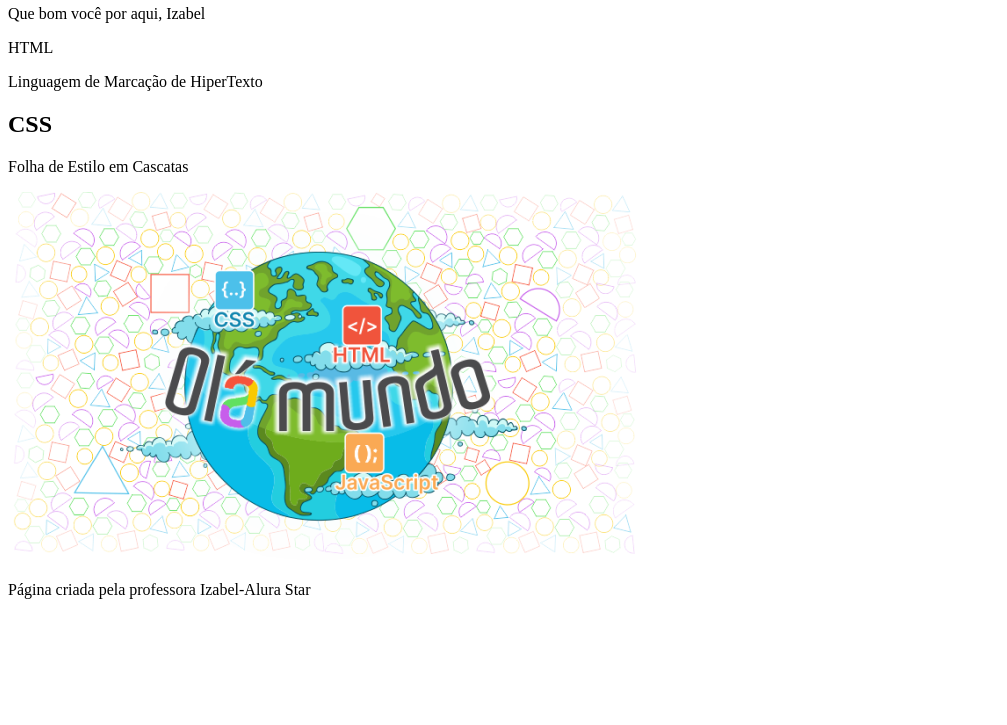
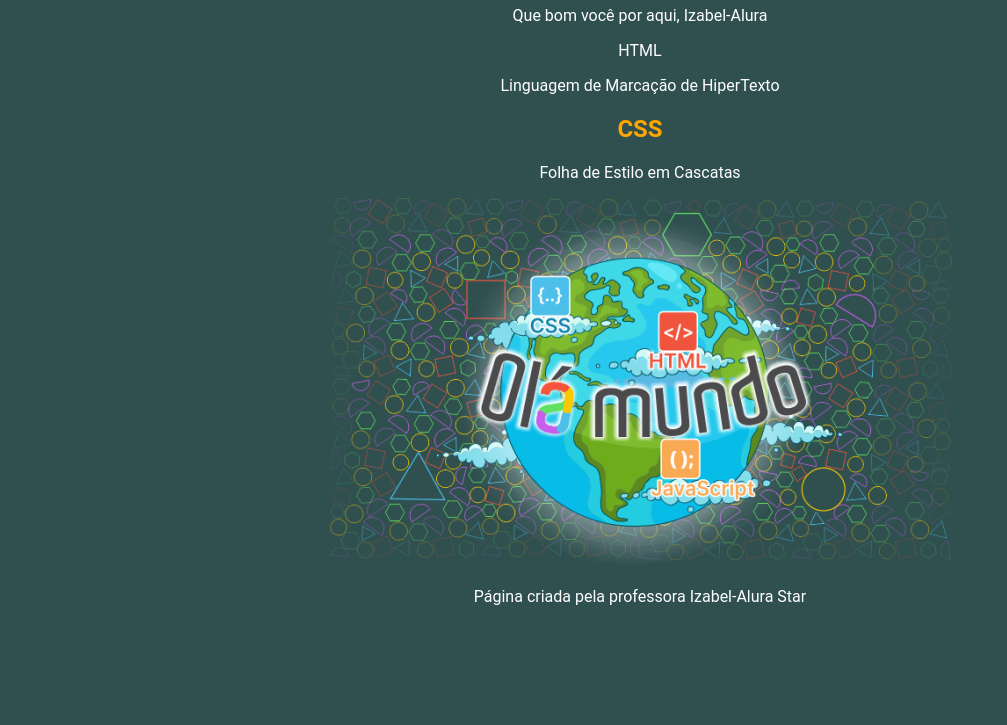
Before and after one commit to izabe1976/Hello-Word-1, a plain HTML site: page index.html in a window 1280 px wide. Shown: the part 75-800 px from the top of the page, without its empty margins (0-1007 px from the left). Drawn offline with Linux system fonts and the light colour scheme.

Commit message:
criando estilização do sit

```diff
--- a/index.html
+++ b/index.html
@@ -4,11 +4,12 @@
     <meta charset="UTF-8">
     <meta name="viewport" content="width=device-width, initial-scale=1.0">
     <title>Hello Word</title>
+    <link rel="stylesheet" href="style.css">
 </head>
 <body>
    <header>
     <h1>Hello Word</h1>
-    <p>Que bom você por aqui, Izabel</p>
+    <p>Que bom você por aqui, <span id="nome-usuário">Izabel-Alura</span></p>
    </header>
 
    <section>
--- /dev/null
+++ b/style.CSS
@@ -0,0 +1,21 @@
+h2{
+ color: orange;
+}
+
+body{
+    background-color:#305050 ;
+    color: white;
+    font-family:roboto;
+    text-align: center;
+}
+
+<head>
+
+
+
+
+
+
+#nome-usuário{
+    font-weight: bold;
+}
```
